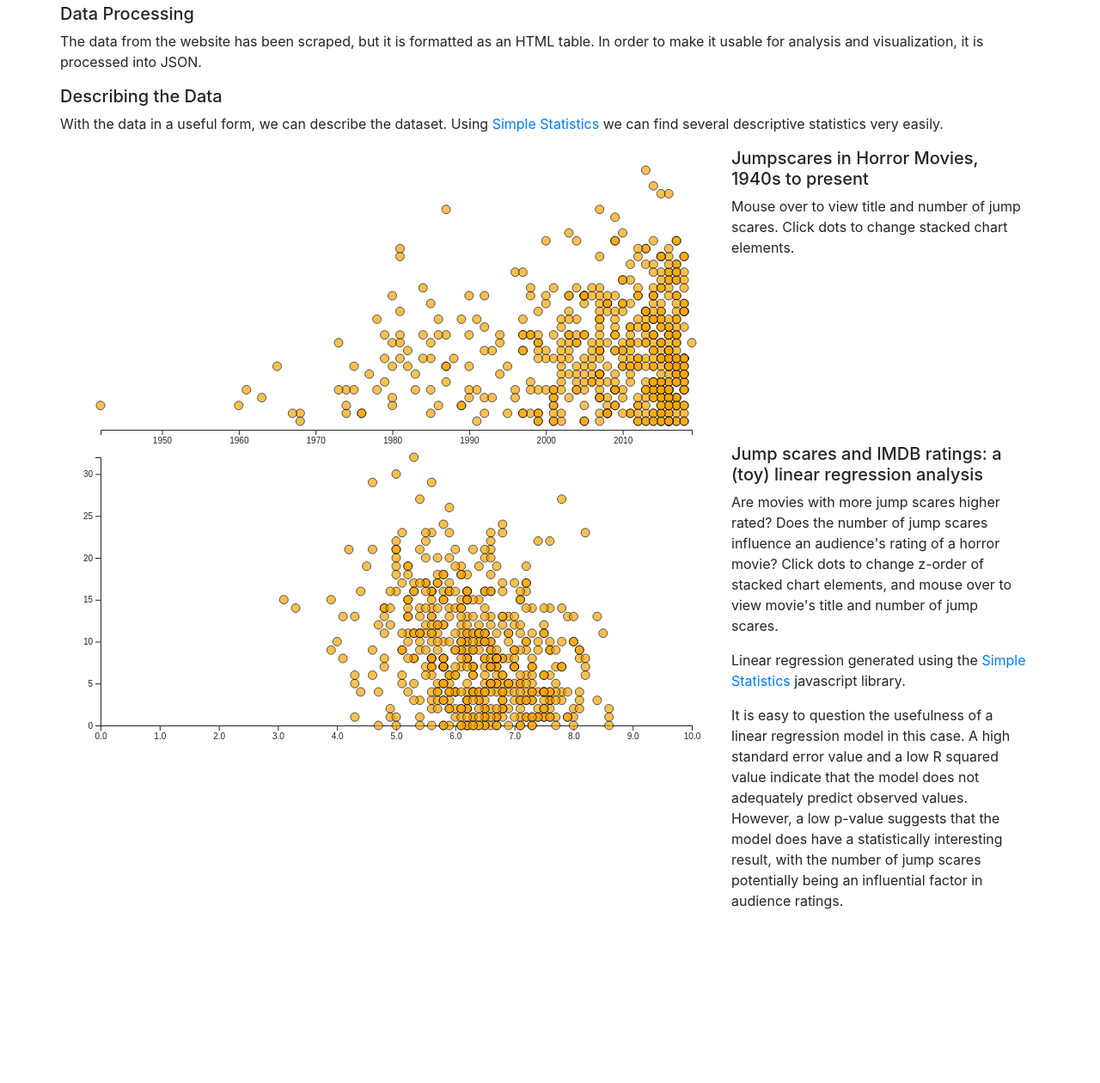
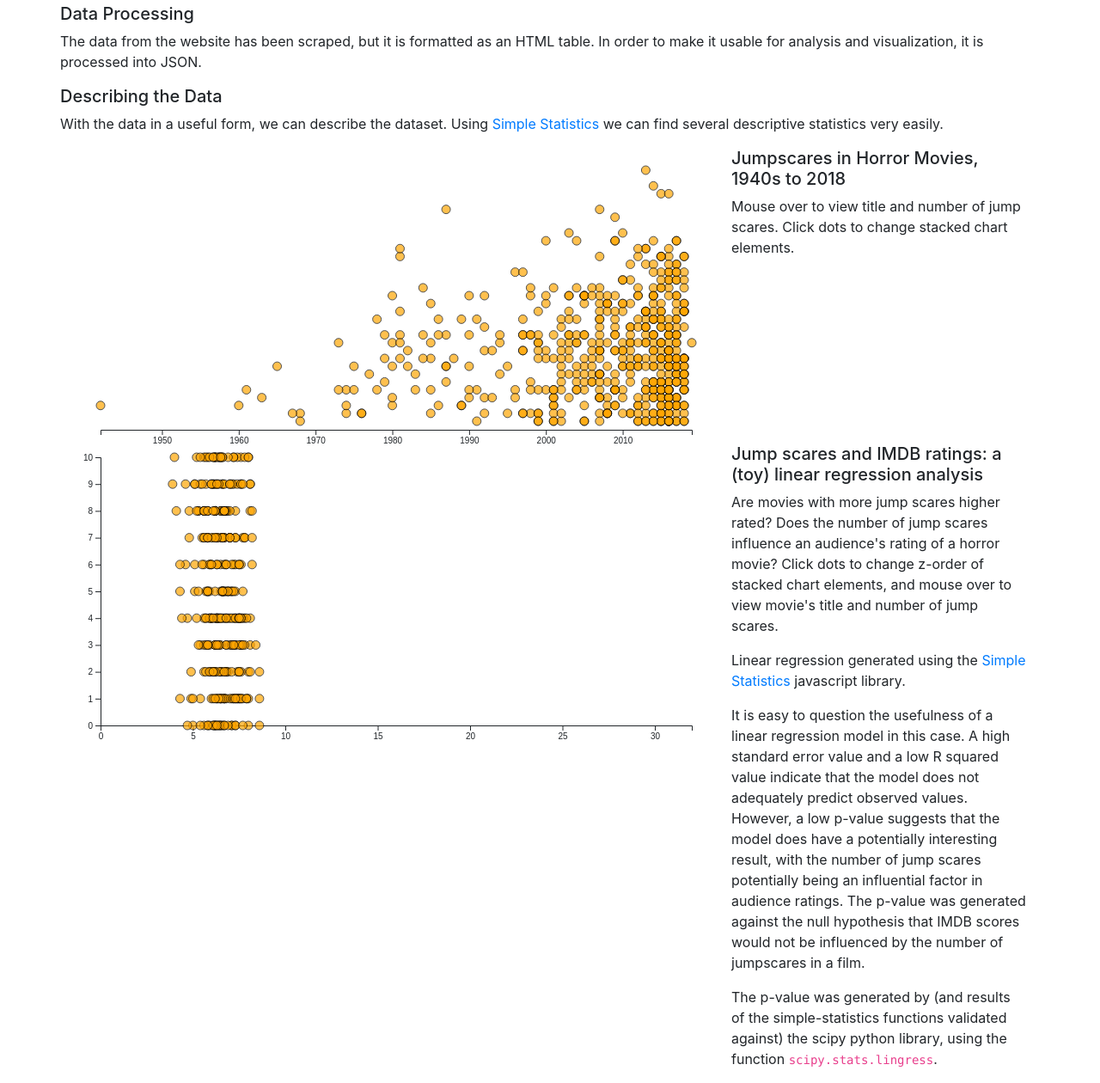
Before and after one commit to markblack96/markblack96.github.io, a Flask app: page / in a window 1280 px wide. Shown: the part 308-1568 px from the top of the page at 86% size. Before the commit the page ends 1366 px from the top, so only its background shows below. Run offline with Flask 2, Linux system fonts and the light colour scheme; some libraries are stand-ins or nearby versions.

Commit message:
Preparation for linregress

```diff
--- a/static/newCharts.js
+++ b/static/newCharts.js
@@ -111,7 +111,7 @@ function drawTrendChart(data) {
 }
 function drawCorrelationChart(data) {
     // todo: make xCorr about Jump Count and yCorr about IMDB rating, so X is the independent variable and Y is the dependent variable
-    let xCorr = d3.scaleLinear().domain(
+    /* let xCorr = d3.scaleLinear().domain(
         [ 0, 10]
     ).range([0, width]); // maybe make this just be 1, 10?
 
@@ -121,9 +121,21 @@ function drawCorrelationChart(data) {
         }), d3.min(data, function(d) {
             return d["Jump Count"];
         })
-    ]).range([0, height]);
+    ]).range([0, height]); */
 
-    let xAxisCorr = d3.axisBottom().scale(xCorr).tickFormat(d3.format(".1f"));
+    let yCorr = d3.scaleLinear().domain(
+        [ 10, 0 ]
+    ).range([0, height]); // maybe make this just be 1, 10?
+
+    let xCorr = d3.scaleLinear().domain(
+        [d3.min(data, function(d) {
+            return d["Jump Count"];
+        }), d3.max(data, function(d) {
+            return d["Jump Count"];
+        })
+    ]).range([0, width]);
+
+    let xAxisCorr = d3.axisBottom().scale(xCorr);
     let yAxisCorr = d3.axisLeft().scale(yCorr);
 
     correlationChart.append('g')
--- a/templates/jumpscares.html
+++ b/templates/jumpscares.html
@@ -29,7 +29,7 @@
         <div id="chart-1" class="col">
         </div>
         <div class="col" id="explainer">
-            <h5>Jumpscares in Horror Movies, 1940s to present</h5>
+            <h5>Jumpscares in Horror Movies, 1940s to 2018</h5>
             <p>Mouse over to view title and number of jump scares. Click dots to change stacked chart elements.</p>
         </div>
     </div>
@@ -41,7 +41,8 @@
             <h5>Jump scares and IMDB ratings: a (toy) linear regression analysis</h5>
             <p>Are movies with more jump scares higher rated? Does the number of jump scares influence an audience's rating of a horror movie? Click dots to change z-order of stacked chart elements, and mouse over to view movie's title and number of jump scares.</p>
             <p>Linear regression generated using the <a href="">Simple Statistics</a> javascript library.</p>
-            <p>It is easy to question the usefulness of a linear regression model in this case. A high standard error value and a low R squared value indicate that the model does not adequately predict observed values. However, a low p-value suggests that the model does have a statistically interesting result, with the number of jump scares potentially being an influential factor in audience ratings.</p>
+            <p>It is easy to question the usefulness of a linear regression model in this case. A high standard error value and a low R squared value indicate that the model does not adequately predict observed values. However, a low p-value suggests that the model does have a potentially interesting result, with the number of jump scares potentially being an influential factor in audience ratings. The p-value was generated against the null hypothesis that IMDB scores would not be influenced by the number of jumpscares in a film.</p>
+            <p>The p-value was generated by (and results of the simple-statistics functions validated against) the scipy python library, using the function <code>scipy.stats.lingress</code>.</p>
         </div>
     </div>
     <script src="{{ url_for('static', filename='newCharts.js') }}"></script>
```
